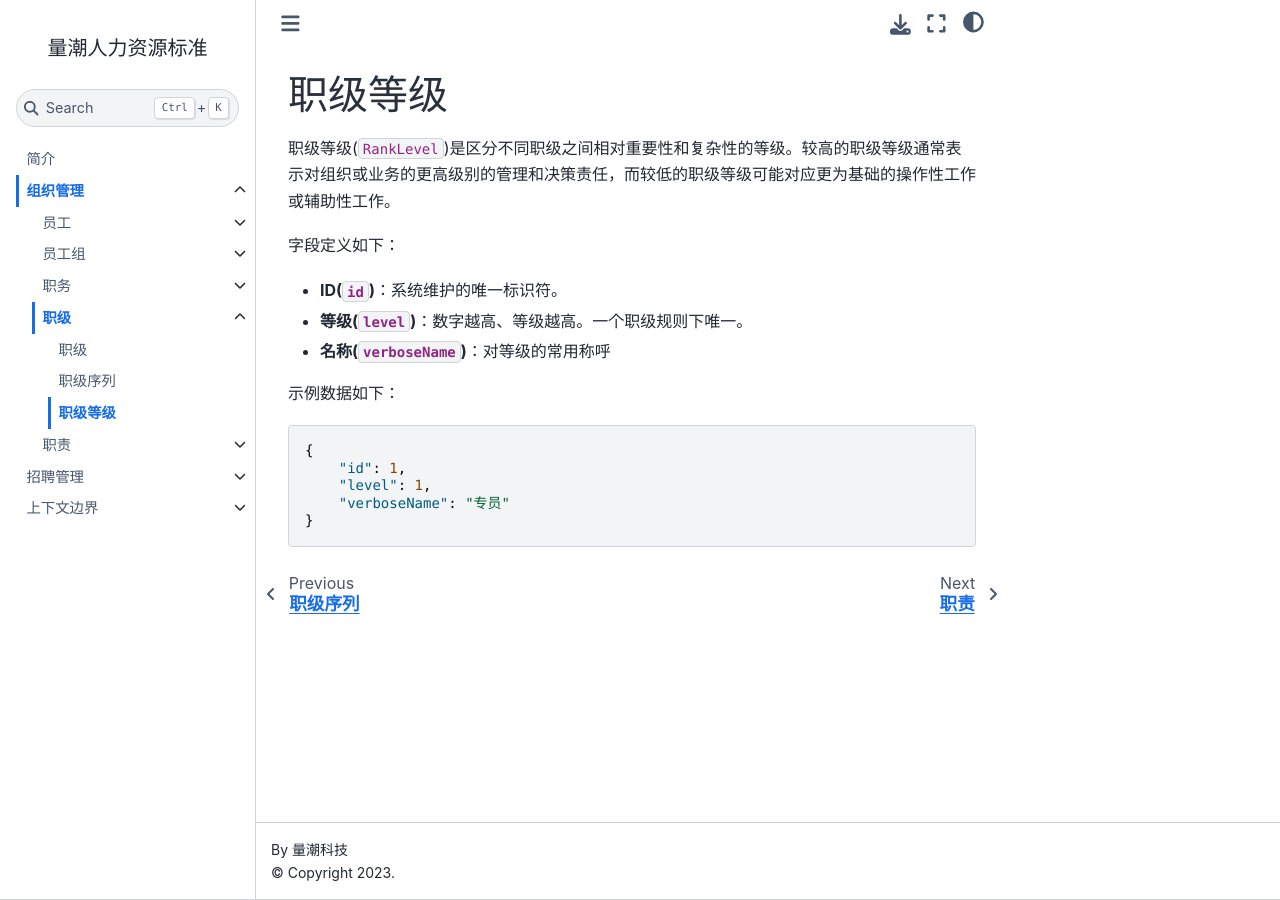
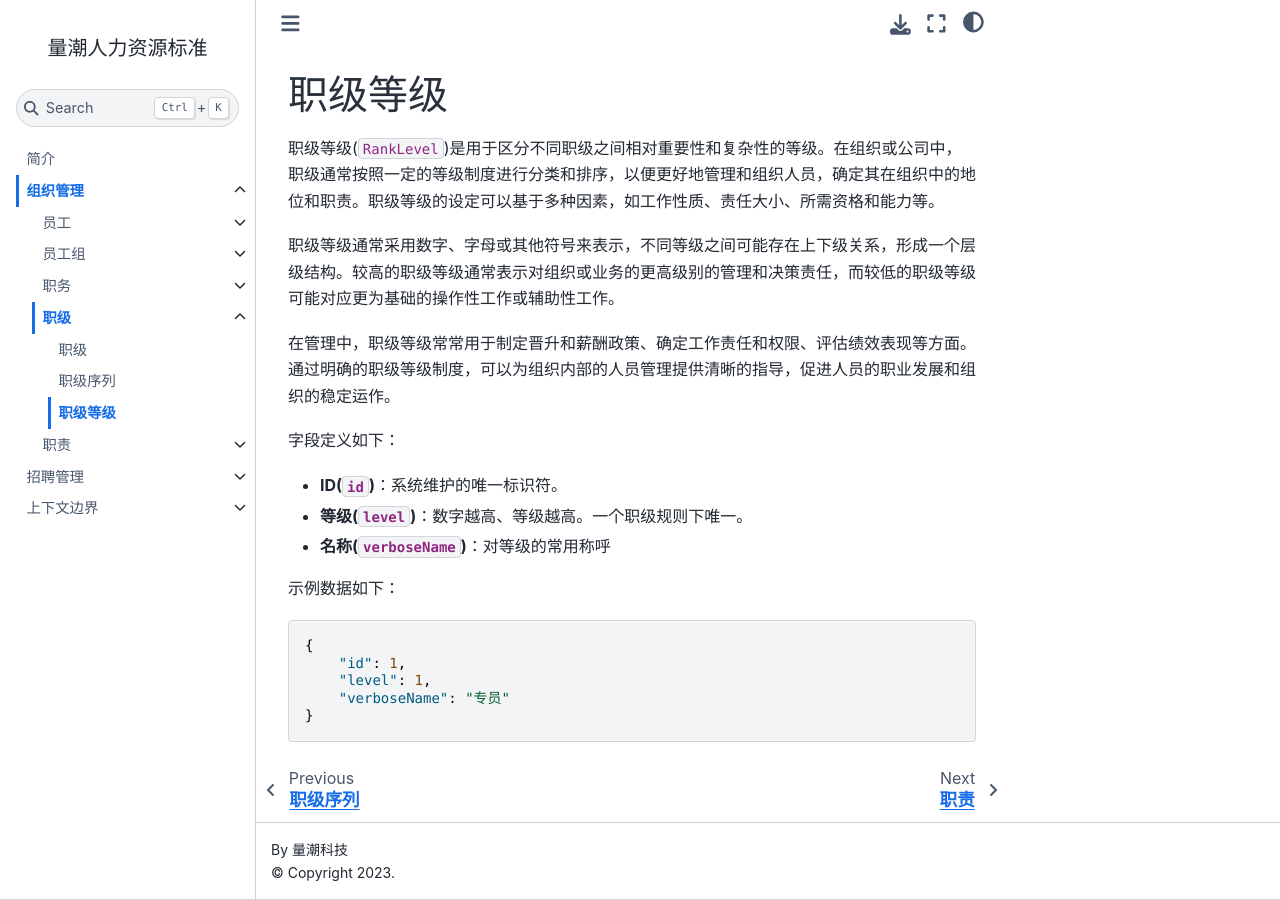
Before and after one commit to quanttide/quanttide-specification-of-human-resources, a Jupyter Book: the page built from organizations/ranks/rank_level.md, in a window 1280 px wide. Built offline with Jupyter Book 1.0.4 settings and Sphinx 7.4.7 and the Sphinx Book theme 1.1.4, drawn with Linux system fonts in a browser that asks for light colours.

Commit message:
feat: 细化职级等级定义

```diff
--- a/organizations/ranks/rank_level.md
+++ b/organizations/ranks/rank_level.md
@@ -1,6 +1,10 @@
 # 职级等级
 
-职级等级(`RankLevel`)是区分不同职级之间相对重要性和复杂性的等级。较高的职级等级通常表示对组织或业务的更高级别的管理和决策责任，而较低的职级等级可能对应更为基础的操作性工作或辅助性工作。
+职级等级(`RankLevel`)是用于区分不同职级之间相对重要性和复杂性的等级。在组织或公司中，职级通常按照一定的等级制度进行分类和排序，以便更好地管理和组织人员，确定其在组织中的地位和职责。职级等级的设定可以基于多种因素，如工作性质、责任大小、所需资格和能力等。
+
+职级等级通常采用数字、字母或其他符号来表示，不同等级之间可能存在上下级关系，形成一个层级结构。较高的职级等级通常表示对组织或业务的更高级别的管理和决策责任，而较低的职级等级可能对应更为基础的操作性工作或辅助性工作。
+
+在管理中，职级等级常常用于制定晋升和薪酬政策、确定工作责任和权限、评估绩效表现等方面。通过明确的职级等级制度，可以为组织内部的人员管理提供清晰的指导，促进人员的职业发展和组织的稳定运作。
 
 字段定义如下：
 
```
